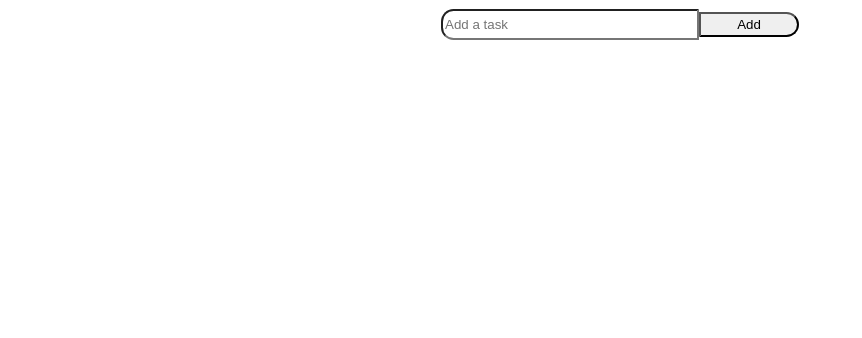
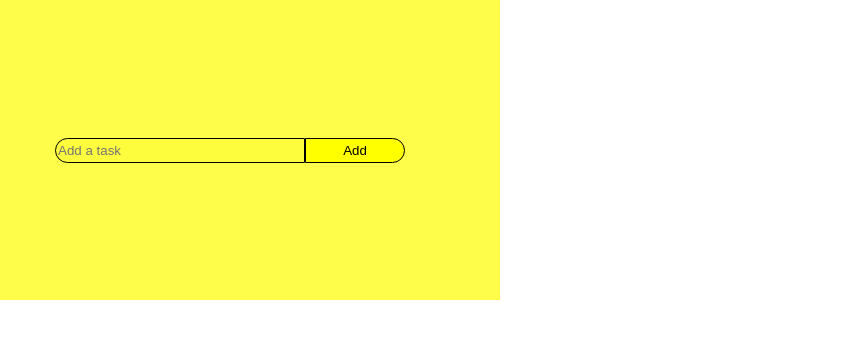
Before and after one commit to erikbirknes96-cmd/To-do-list-oppgave-4, a website: page index.html in a window 1280 px wide. Shown: the whole page, without its empty margins (0-862 px from the left). Drawn offline with Linux system fonts and the light colour scheme.

Commit message:
button styling

```diff
--- a/styles.css
+++ b/styles.css
@@ -6,9 +6,6 @@
     --fontFamily: 'Roboto';
     --fontSize: 18px;
   }
-}
-
-
 
 * {
   margin: 0;
@@ -16,21 +13,31 @@
 }
 
 section {
+  background-color: rgb(253, 253, 74);
   display: flex;
   justify-content: center;
   align-items: center;
+  height: 300px;
+  width: 500px;
 }
+
 #taskInput {
   height: 25px;
   width: 250px;
-  border-radius: 12.5px 0 0 12.5px;
+  border: black solid 1px;
+  border-radius: 25px 0 0 25px;
+  color: black;
+  background-color: rgb(253, 253, 61);
 }
 
 #subButton {
   height: 25px;
   width: 100px;
-  border-radius: 0 12.5px 12.5px 0;
+  border: black solid 1px;
+  border-radius: 0 25px 25px 0;
   cursor: pointer;
+  color: black;
+  background-color: rgb(255, 255, 0);
 }
 
 li {
```
Also changed, not shown: 1 other file.
